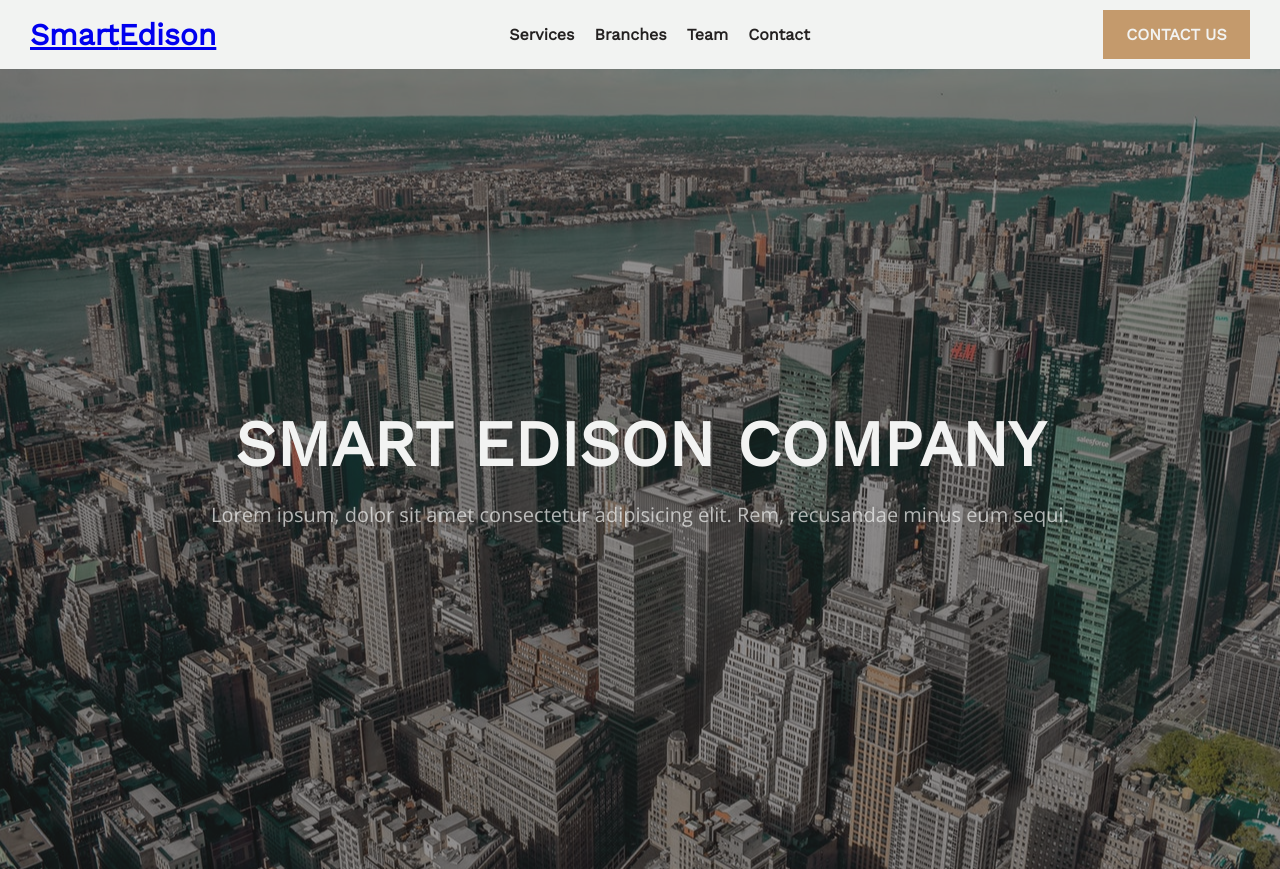
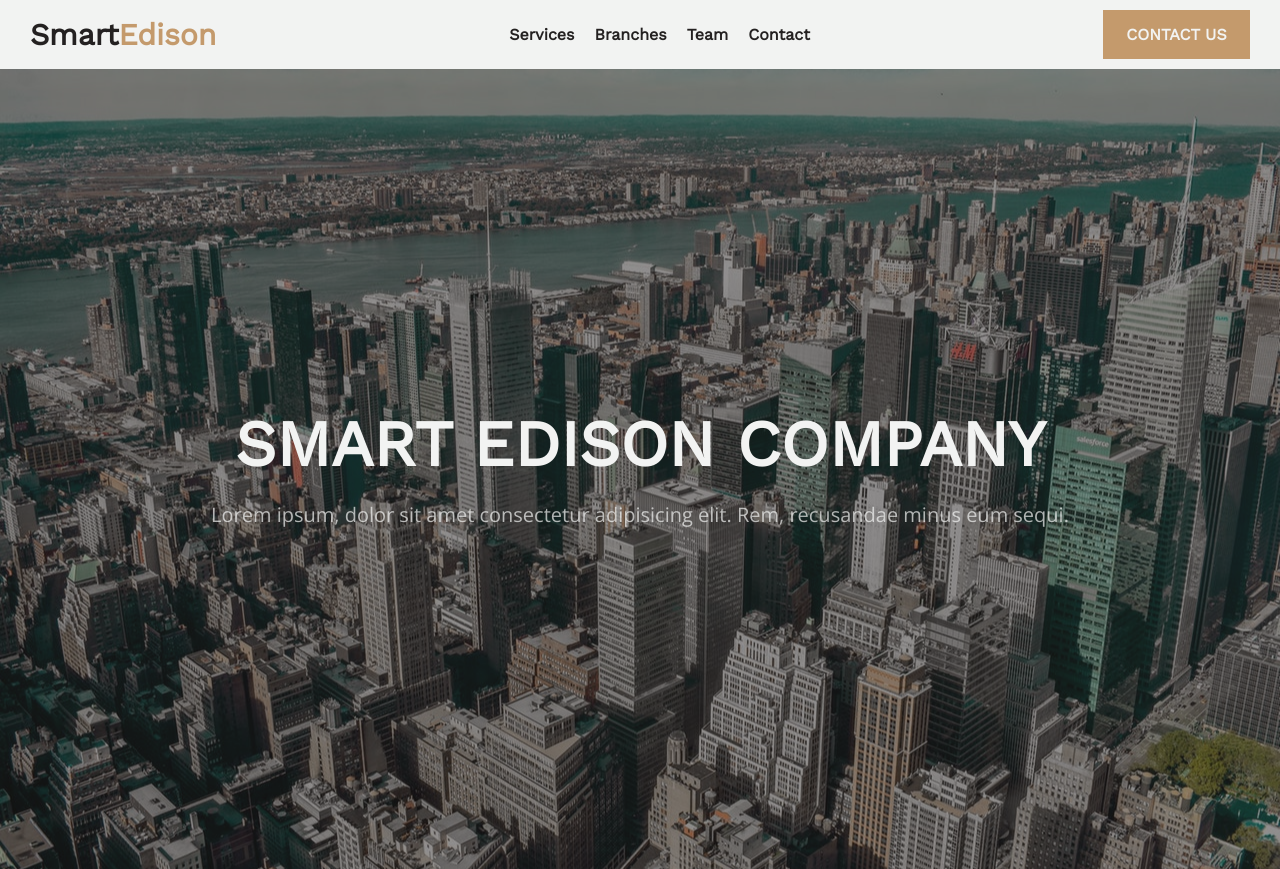
Before and after one commit to DownTheMatrix/lighthouse-construction-company, a website: page index.html in a window 1280 px wide. Shown: the top 869 px of the page. Drawn offline with nearby package versions, Linux system fonts and the light colour scheme.

Commit message:
Update stylesheet

```diff
--- a/css/style.css
+++ b/css/style.css
@@ -49,10 +49,16 @@ body {
     #navbar {
       padding: 1rem 3rem; } }
   #navbar .logo {
-    text-transform: capitalize;
-    font-size: 2rem;
-    font-family: "Work Sans", sans-serif;
-    color: #c49a6c; }
+    font-size: 2rem; }
+    #navbar .logo h1 a:link,
+    #navbar .logo h1 a:visited {
+      text-transform: capitalize;
+      font-family: "Work Sans", sans-serif;
+      color: #242121;
+      text-decoration: none; }
+      #navbar .logo h1 a:link .hl,
+      #navbar .logo h1 a:visited .hl {
+        color: #c49a6c; }
   #navbar .navlist {
     list-style-type: none;
     display: none; }
```
